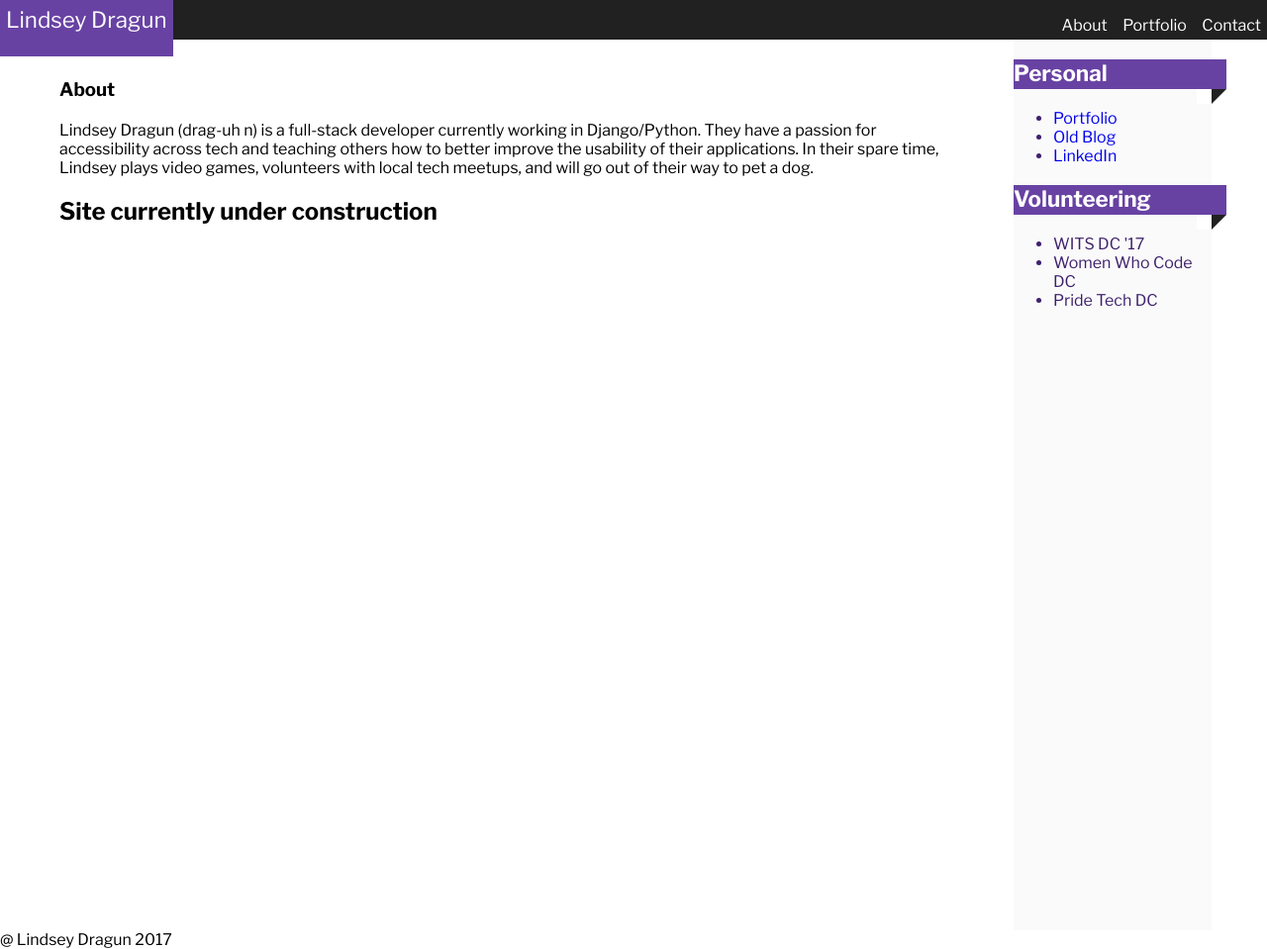
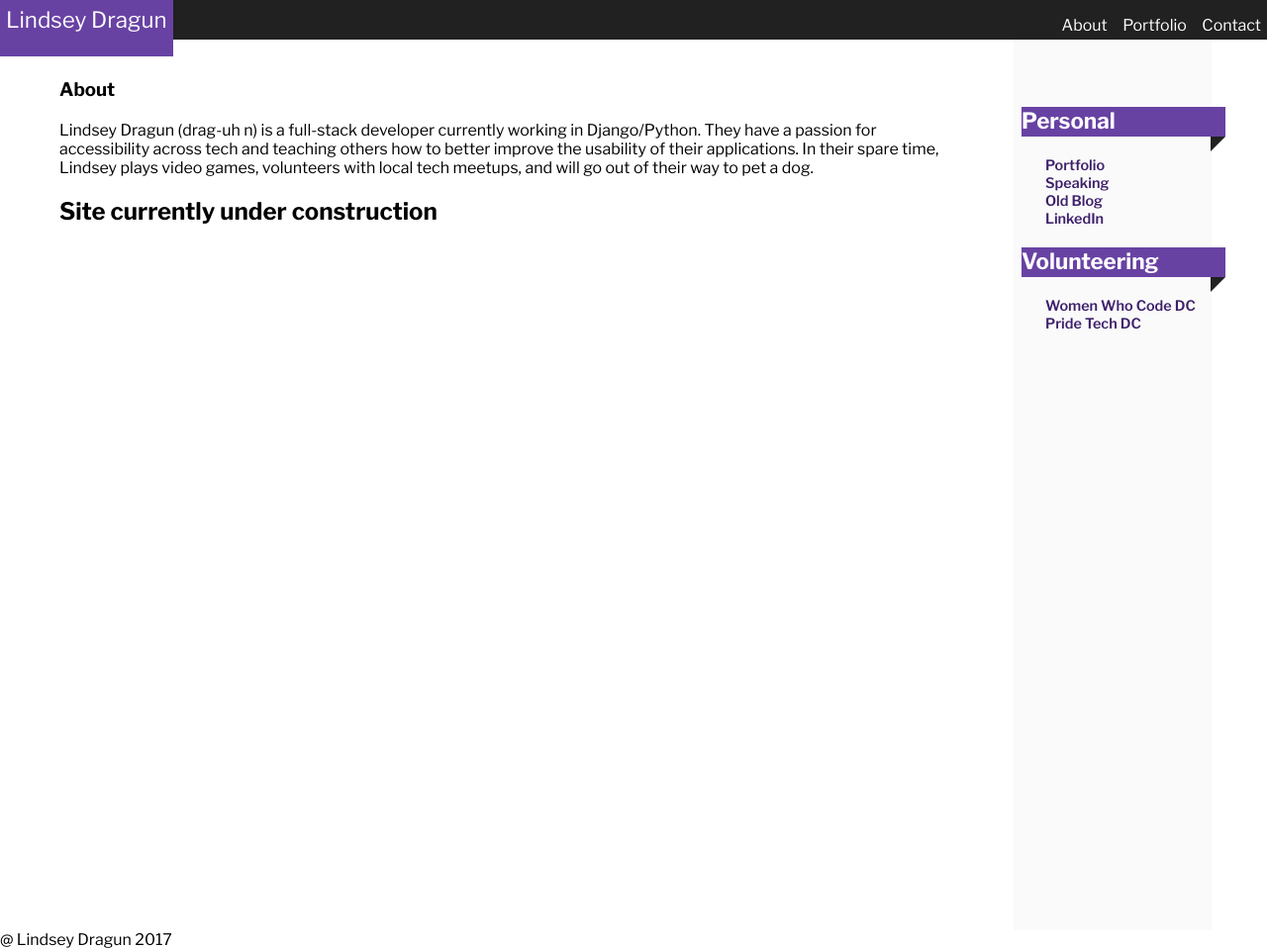
Before and after one commit to lmdragun/portfolio, a Jekyll site: the page built from index.html, in a window 1280 px wide. Shown: the whole page at 99% size. Built offline with Jekyll 4.4.1, drawn with Linux system fonts in a browser that asks for light colours.

Commit message:
updated sidebar links/look

```diff
--- a/_includes/sidebar.html
+++ b/_includes/sidebar.html
@@ -4,7 +4,8 @@
       <span>Personal</span>
     </div>
     <ul class="sidebar__links">
-      <li class="sidebar__link"><a href="03_portfolio.html">Portfolio</a></li>
+      <li class="sidebar__link"><a href="portfolio.html">Portfolio</a></li>
+      <li class="sidebar__link"><a href="speaking.html">Speaking</a></li>
       <li class="sidebar__link"><a href="http://lindsey.international">Old Blog</a></li>
       <li class="sidebar__link"><a href="https://www.linkedin.com/in/ldragun">LinkedIn</a></li>
     </ul>
@@ -14,8 +15,7 @@
       <span>Volunteering</span>
     </div>
     <ul class="sidebar__links">
-      <li class="sidebar__link">WITS DC '17</li>
-      <li class="sidebar__link">Women Who Code DC</li>
+      <li class="sidebar__link"><a href="https://www.meetup.com/Women-Who-Code-DC/">Women Who Code DC</a></li>
       <li class="sidebar__link">Pride Tech DC</li>
     </ul>
   </div>
--- a/_sass/_sidebar.scss
+++ b/_sass/_sidebar.scss
@@ -6,10 +6,28 @@
   height: 100%;
   display: none;
   visibility: hidden;
+  padding-top: $space-sex;
 
   @include desktop {
     display: inline-block;
     visibility: visible;
+  }
+
+  ul {
+    list-style: none;
+  }
+
+  a {
+    color: $purple;
+
+    &:visited {
+      color: $purple;
+    }
+
+    &:focus,
+    &:hover {
+      color: $purple-light;
+    }
   }
 
   &__banner {
@@ -20,15 +38,15 @@
     background-color: $purple-light;
     font-size: $text-md;
     font-weight: $bold;
-    margin: 20px -30px 20px 0;
+    margin: 20px -30px 20px $space;
     z-index: 1;
-    width: 215px;
+    width: 206px;
 
     &:before {
       content: '';
       display: block;
       position: absolute;
-      background-color: $white;
+      background-color: $grey-light;
       width: 15px;
       height: 15px;
       top: 100%;
@@ -49,17 +67,12 @@
     }
   }
 
-  &__link {
-
+  &__links {
+    padding-left: $space-quad;
   }
 
-  // @include breakpoint($bp-md) {
-  //   display: inline-block;
-  //   visibility: visible;
-  //   width: 150px;
-  // }
-  //
-  // @include breakpoint($bp-lg) {
-  //   width: 200px;
-  // }
+  &__link {
+    font-size: .9rem;
+    font-weight: $semi-bold;
+  }
 }
```
